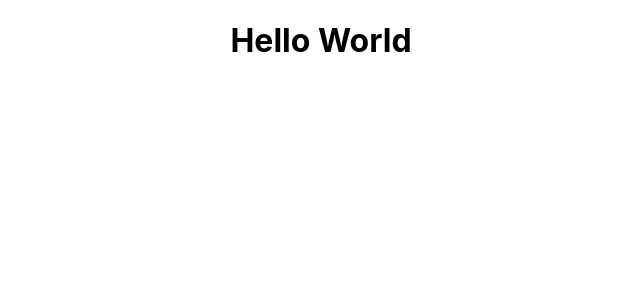
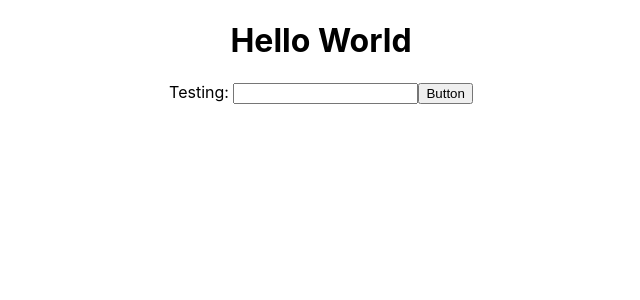
Before and after one commit to joshkuruvilla512/Manual-maker, a React (Create React App) app in the folder client/: page / in a window 1280 px wide. Shown: the top 300 px of the page, without its empty margins (319-959 px from the left). Built offline with nearby package versions, Linux system fonts and the light colour scheme.

Commit message:
Got the change to log, still testing connection to DB

```diff
--- a/client/src/components/TestForm/testForm.js
+++ b/client/src/components/TestForm/testForm.js
@@ -1,49 +1,53 @@
-import React, { Component } from 'react';
+import React, { useState } from "react";
 import API from "../../utils/API";
 
 import {
-    Form,
+    FormGroup,
     Label,
     Input,
     Button
 } from "reactstrap";
 
-
-class Forms extends Component {
-    //not sure this is the way to go, but worth a shot.
-    //Wanted to get the logic down before we started design
-    // state = {
-    //     info: [],
-    //     q: ""
-    // };
+//not sure this is the way to go, but worth a shot.
+//Wanted to get the logic down before we started design
 
 
 
+const Forms = () => {
 
-    // handleAddingInfo = event => {
-    //     const { name, value } = event.target;
-    //     this.setState({
-    //       [name]: value
-    //     });
+    const [formState, setFormState] = useState({
+        title: ""
+    });
+    // console.log(formState);
 
-    //     console.log(this.state);
+    const handleSubmit = e => {
+        e.preventDefault();
+        console.log(formState);
+    }
 
-    //     API.saveInfo({
-    //         title: this.title
-    //     })
-    //     console.log(this.title.target.value);
-    // }
+    // console.log(this.state);
+
+    // API.saveInfo({
+    //     title: this.title
+    // })
+    // console.log(this.title.target.value);
 
 
+    return (
+        <>
+            <FormGroup className="has-success">
+                <Label for="success" className="control-label">Testing: </Label>
+                <Input
+                    type="text"
+                    name="success"
+                    id="success"
+                    onChange={e => setFormState(e.target.value)}
 
-    render() {
-        return (
-            <>
-               <Form></Form>
-            </>
-        );
-    }
-}
-
+                />
+                <Button color="secondary" size="lg" onClick={handleSubmit}>Button</Button>
+            </FormGroup>
+        </>
+    );
+};
 
 export default Forms;
```
